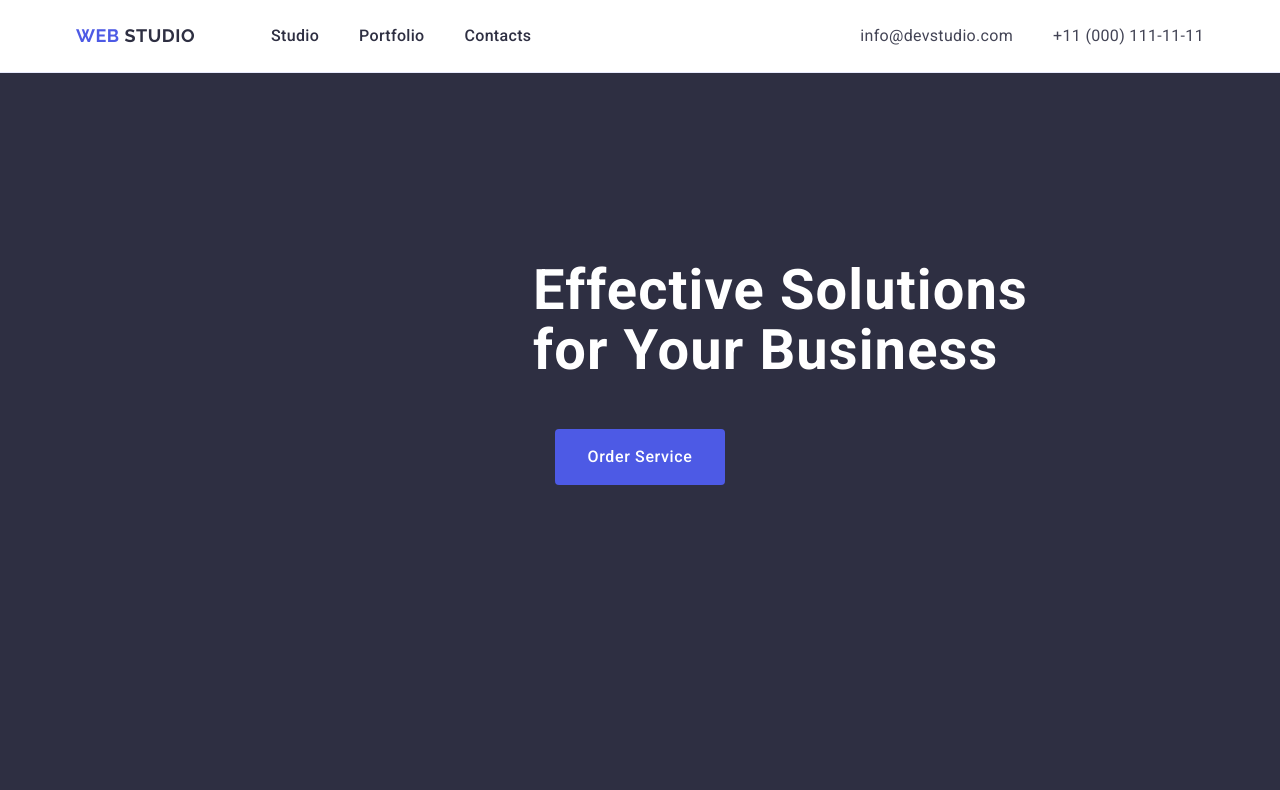
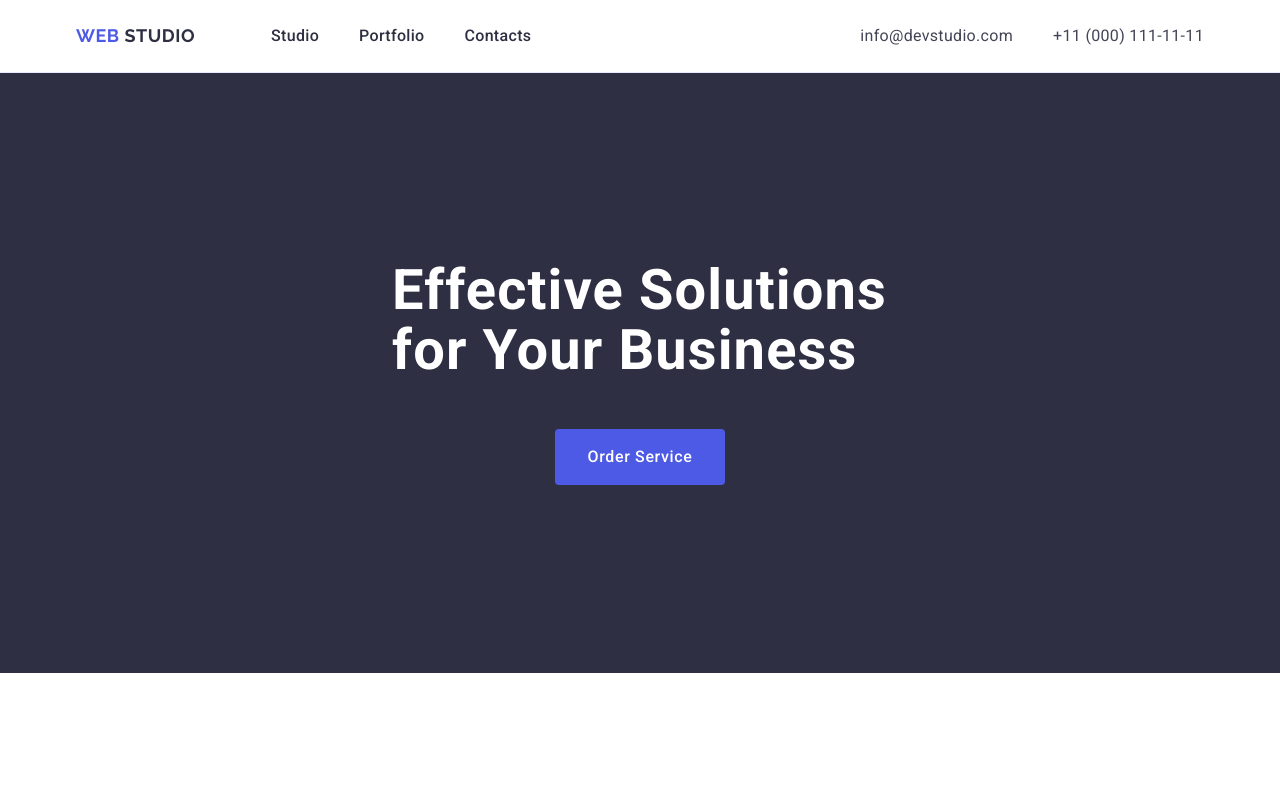
Before and after one commit to Dunaievskyi044/goit-markup-hw-03, a plain HTML site: page index.html in a window 1280 px wide. Shown: the top 790 px of the page. Drawn offline with nearby package versions, Linux system fonts and the light colour scheme.

Commit message:
second fix

```diff
--- a/css/style.css
+++ b/css/style.css
@@ -172,14 +172,11 @@ address {
 }
 
 .hero-container {
-  padding-top: 188px;
-  padding-right: 472px;
-  padding-bottom: 492px;
-  padding-left: 472px;
+  padding: 188px 0;
 }
 
 .hero-title {
-  width: 496px;
+  max-width: 496px;
   font-family: 'Roboto', sans-serif;
   font-weight: 700;
   font-size: 56px;
@@ -232,6 +229,7 @@ address {
   clip-path: inset(100%);
   clip: rect(0 0 0 0);
   overflow: hidden;
+  margin-bottom: 8px;
 }
 
 .benefits-list {
@@ -341,6 +339,7 @@ address {
 
 .page-footer {
   background: #2e2f42;
+  padding: 100px 0;
 }
 
 .footer-logo-link {
```
